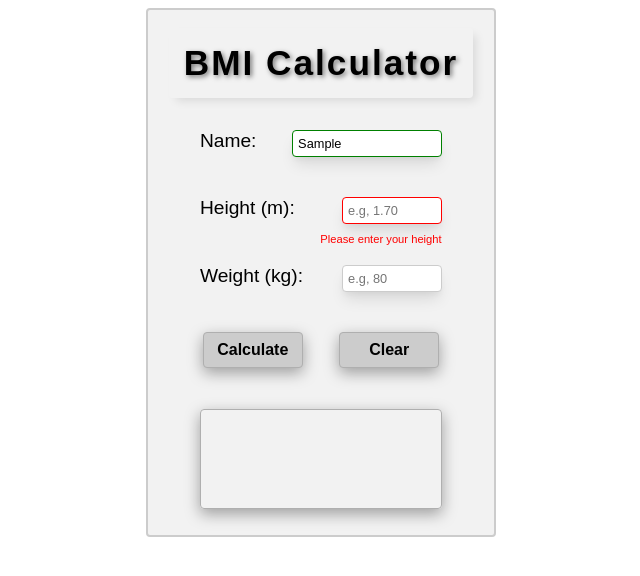
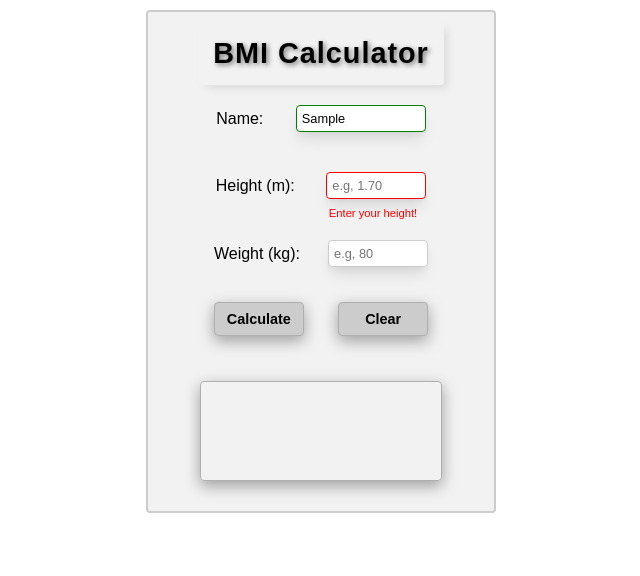
Before and after one commit to fso1007/bmi-calculator, a website with bundled scripts: page index.html in a window 1280 px wide. Both pictures are taken after typing "Sample", "Sample", "Sample" into the empty fields and a click on the button "Calculate". Shown: the whole page, without its empty margins (319-959 px from the left). Built offline with nearby package versions, Linux system fonts and the light colour scheme.

Commit message:
style: remove white-space and change units

```diff
--- a/index.html
+++ b/index.html
@@ -20,21 +20,21 @@
           <input class="calculator__name-input" type="text" minlength="2" maxlength="20" placeholder="e.g, Mark" required >
         </div>
         <div class="calculator__name-input-err" id="nameError" aria-hidden="true">
-          Please enter your name
+          Enter your name!
         </div>
         <div class="calculator__height">
           <label class="calculator__height-title" for="height">Height (m):</label>
           <input class="calculator__height-input" type="text" placeholder="e.g, 1.70" required>
         </div>
         <div class="calculator__height-input-err" id="heightError" aria-hidden="true">
-          Please enter your height
+          Enter your height!
         </div>
         <div class="calculator__weight">
           <label class="calculator__weight-title" for="weight">Weight (kg):</label>
           <input class="calculator__weight-input" type="text" placeholder="e.g, 80" required>
         </div>
         <div class="calculator__weight-input-err" id="weightError" aria-hidden="true">
-          Please enter your weight
+          Enter your weight!
         </div>
         <div>
           <button class="calculator__button">Calculate</button>
--- a/public/assets/scripts/bmi_calculator.js
+++ b/public/assets/scripts/bmi_calculator.js
@@ -1,31 +1,17 @@
-// Export to input_mask.js
-export {username, height, weight};
-
 const button = document.querySelector('.calculator__button');
-const clearButton = document.querySelector('.calculator__button-clear')
-
+const clearButton = document.querySelector('.calculator__button-clear');
 // Errors variables
 const nameInputError = document.querySelector('.calculator__name-input-err');
 const heightInputError = document.querySelector('.calculator__height-input-err');
 const weightInputError = document.querySelector('.calculator__weight-input-err');
-
 // Input variables
 const username = document.querySelector('.calculator__name-input');
 const height = document.querySelector('.calculator__height-input');
 const weight = document.querySelector('.calculator__weight-input');
 const textContainer = document.querySelector('.calculator__result');
-
 // Click listeners
 button.addEventListener("click", bmiCalculator);
 clearButton.addEventListener("click", clearFields);
-
-// Make it happen
-function bmiCalculator() {
-  validateName();
-  validateHeight();
-  validateWeight();
-  showResult()
-}
 
 function clearFields() {
   nameInputError.style.display = 'none';
@@ -46,15 +32,12 @@ function validateName() {
     username.style.border = '1px solid red';
     nameInputError.setAttribute('aria-hidden', false);
     nameInputError.setAttribute('aria-invalid', true);
-
     throw new Error('Empty username.');
-
   } else {
     nameInputError.style.display = 'none';
     username.style.border = '1px solid green';
     nameInputError.setAttribute('aria-hidden', true);
     nameInputError.setAttribute('aria-invalid', false);
-
   }
 }
 
@@ -64,9 +47,7 @@ function validateHeight() {
     height.style.border = '1px solid red';
     heightInputError.setAttribute('aria-hidden', false);
     heightInputError.setAttribute('aria-invalid', true);
-
     throw new Error('Empty height value.');
-
   } else {
     heightInputError.style.display = 'none';
     height.style.border = '1px solid green';
@@ -81,9 +62,7 @@ function validateWeight() {
     weight.style.border = '1px solid red';
     weightInputError.setAttribute('aria-hidden', false);
     weightInputError.setAttribute('aria-invalid', true);
-
     throw new Error('Empty weight value.');
-
   } else {
     weightInputError.style.display = 'none';
     weight.style.border = '1px solid green';
@@ -100,18 +79,26 @@ function calculateBmi() {
 function showResult() {
   let bmiValue = calculateBmi();
   let bmiStatus;
-
   if (bmiValue < 18.5) {
     bmiStatus = 'Underweight';
   } else if (bmiValue >= 18.5 && bmiValue < 25) {
-    bmiStatus = 'Normal Weight ';
+    bmiStatus = 'Normal Weight';
   } else if (bmiValue >= 25 && bmiValue < 30) {
-    bmiStatus = 'Overweight'
+    bmiStatus = 'Overweight';
   } else if (bmiValue > 30) {
-    bmiStatus = 'Obesity'
+    bmiStatus = 'Obesity';
   }
 
   let textResult = `Hi <b>${username.value}</b>, your BMI is <b>${bmiValue}</b> and your category is: <b>${bmiStatus}</b>`;
 
   return textContainer.innerHTML = textResult;
 }
+
+function bmiCalculator() {
+  validateName();
+  validateHeight();
+  validateWeight();
+  showResult();
+}
+// Export to input_mask.js
+export {username, height, weight};
--- a/public/assets/scripts/mask_input.js
+++ b/public/assets/scripts/mask_input.js
@@ -4,7 +4,6 @@ import IMask from "/node_modules/imask/esm/index.js";
 let maskOptions = {
   maskHeight: '0.00',
   maskWeight: '000'
-
 };
 
 let maskHeight = IMask(height, maskOptions.maskHeight);
--- a/sass/main-section.scss
+++ b/sass/main-section.scss
@@ -4,7 +4,7 @@
     background-color: #f2f2f2;
     width: 90%;
     max-width: 350px;
-    margin: .5em auto;
+    margin: 10px auto;
     display: flex;
     flex-direction: column;
     align-items: center;
@@ -13,9 +13,9 @@
   }
 
   &__title {
-    font-size: 2.2rem;
-    letter-spacing: 2px;
-    margin-top: 0.5em;
+    font-size: 1.8rem;
+    letter-spacing: 1px;
+    margin-top: 10px;
     border-radius: 4px;
     padding: 15px;
     box-shadow: rgba(0, 0, 0, 0.1) 5px 5px 10px -2px;
@@ -24,21 +24,22 @@
 
   &__name {
     display: flex;
-    justify-content: space-between;
-    margin: 2em 0 1.5em 0;
+    justify-content: space-around;
+    align-items: center;
+    margin: 20px;
     width: 70%;
 
     &-title {
-      font-size: 1.2rem;
+      font-size: 1rem;
     }
 
     &-input {
-      width: 150px;
+      width: 130px;
       border: 1px solid #ccc;
       box-shadow: rgba(0, 0, 0, 0.1) 0px 10px 15px -3px, rgba(0, 0, 0, 0.05) 0px 4px 6px -2px;
       border-radius: 4px;
       padding: 5px;
-      font-size: .8em;
+      font-size: .8rem;
 
       &:focus {
         outline: none;
@@ -48,12 +49,13 @@
 
   &__height {
     display: flex;
-    justify-content: space-between;
-    margin: 1em 0 1.5em 0;
+    justify-content: space-around;
+    align-items: center;
+    margin: 20px;
     width: 70%;
 
     &-title {
-      font-size: 1.2rem;
+      font-size: 1rem;
     }
 
     &-input {
@@ -62,7 +64,7 @@
       box-shadow: rgba(0, 0, 0, 0.1) 0px 10px 15px -3px, rgba(0, 0, 0, 0.05) 0px 4px 6px -2px;
       border-radius: 4px;
       padding: 5px;
-      font-size: .8em;
+      font-size: .8rem;
 
       &:focus {
         outline: none;
@@ -72,12 +74,13 @@
 
   &__weight {
     display: flex;
-    justify-content: space-between;
-    margin: 1em 0 1.5em 0;
+    justify-content: space-around;
+    align-items: center;
+    margin: 20px;
     width: 70%;
 
     &-title {
-      font-size: 1.2rem;
+      font-size: 1rem;
     }
 
     &-input {
@@ -86,8 +89,7 @@
       box-shadow: rgba(0, 0, 0, 0.1) 0px 10px 15px -3px, rgba(0, 0, 0, 0.05) 0px 4px 6px -2px;
       border-radius: 4px;
       padding: 5px;
-      font-size: .8em;
-
+      font-size: .8rem;
 
       &:focus {
         outline: none;
@@ -96,35 +98,35 @@
   }
 
   &__button {
-    width: 100px;
+    width: 90px;
     background-color: #ccc;
     border: 1px solid #afafaf;
     box-shadow: rgba(0, 0, 0, 0.35) 0px 5px 15px;
     border-radius: 4px;
     padding: 8px;
-    font-weight: 700;
-    margin: 1em;
+    font-weight: 600;
+    font-size: .9rem;
+    margin: 15px;
 
     &:hover {
       background-color: #8f8e8e;
       cursor: pointer;
-
     }
 
     &-clear {
-      width: 100px;
+      width: 90px;
       background-color: #ccc;
       border: 1px solid #afafaf;
       box-shadow: rgba(0, 0, 0, 0.35) 0px 5px 15px;
       border-radius: 4px;
       padding: 8px;
-      font-weight: 700;
-      margin: 1em;
+      font-weight: 600;
+      font-size: .9rem;
+      margin: 15px;
 
       &:hover {
         background-color: #8f8e8e;
         cursor: pointer;
-
       }
     }
   }
@@ -132,9 +134,9 @@
   &__result {
     width: 70%;
     height: 100px;
-    margin: 2em;
-    padding: 1em;
-    font-size: 0.8em;
+    margin: 30px;
+    padding: 10px;
+    font-size: 0.8rem;
     border-radius: 4px;
     border: 1px solid #afafaf;
     box-shadow: rgba(0, 0, 0, 0.35) 0px 5px 15px;
@@ -143,31 +145,30 @@
 
 .calculator__name-input-err {
   display: none;
-  font-size: 0.7em;
+  font-size: 0.7rem;
   color: red ;
   position:relative;
-  left: 60px;
-  bottom: 15px;
+  left: 50px;
+  bottom: 12px;
   height: 1px;
 }
 
-
 .calculator__height-input-err {
   display: none;
-  font-size: 0.7em;
-  color: red ;
+  font-size: 0.7rem;
+  color: red;
   position:relative;
-  left: 60px;
-  bottom: 15px;
+  left: 52px;
+  bottom: 12px;
   height: 1px;
 }
 
 .calculator__weight-input-err {
   display: none;
-  font-size: 0.7em;
+  font-size: 0.7rem;
   color: red ;
   position:relative;
-  left: 60px;
-  bottom: 15px;
+  left: 52px;
+  bottom: 12px;
   height: 1px;
 }
```
Also changed, not shown: public/css/main-section.css, public/css/main.css.
